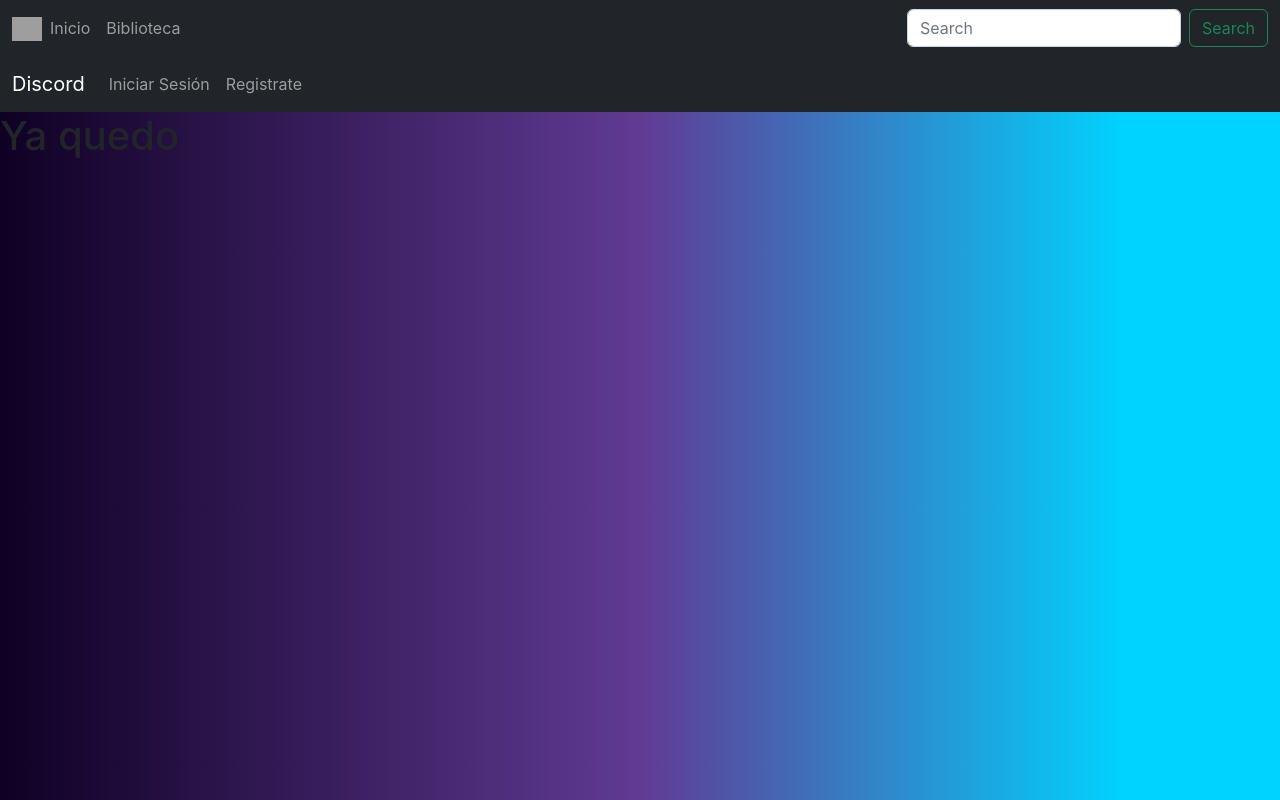
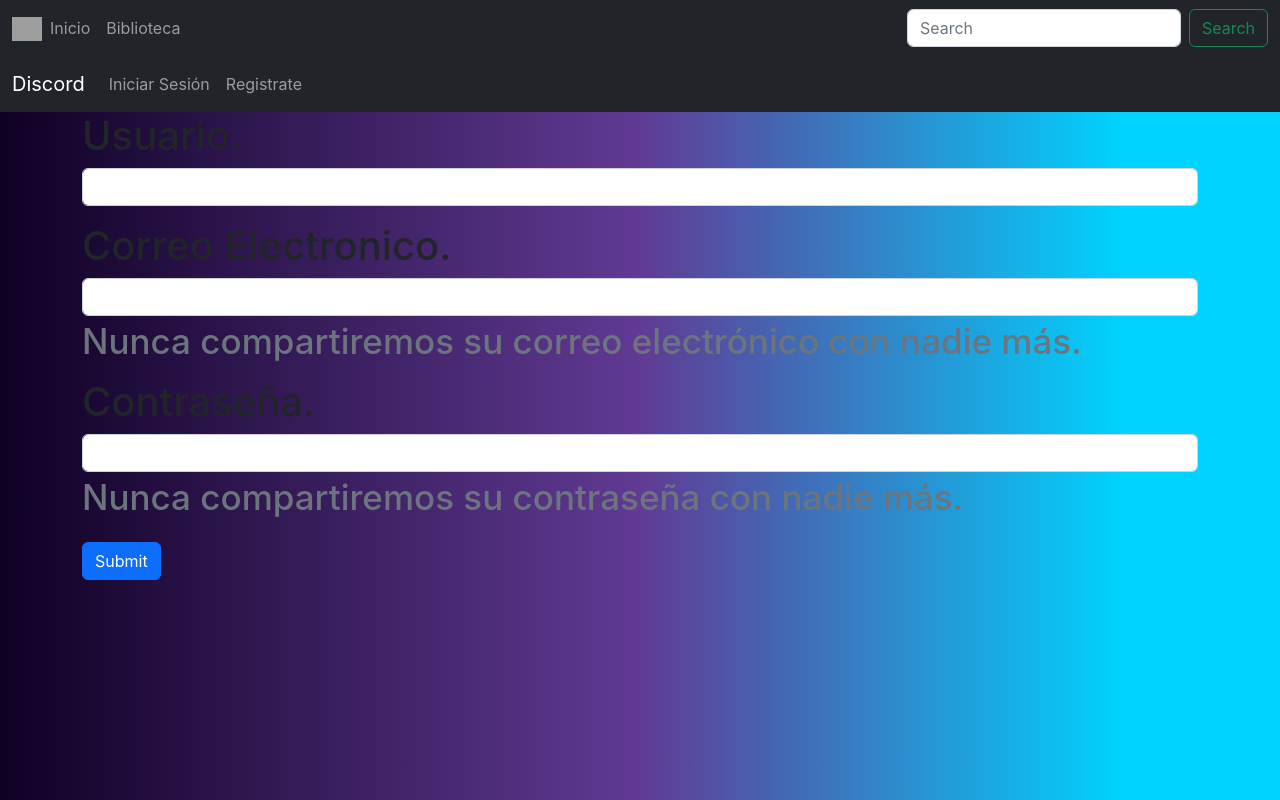
Before and after one commit to Derfenrir/Alejandria, a React (Create React App) app: page /registrar in a window 1280 px wide. Built offline with nearby package versions, Linux system fonts and the light colour scheme; grey boxes are pictures that could not be loaded.

Commit message:
Comprobacion de actuaizacion por repeticion de datos, con esta actualizacion se comprueba que se esta subiendo de manera correcta

```diff
--- /dev/null
+++ b/src/Componentes/Paginas/Iniciar.css
@@ -0,0 +1,3 @@
+.container{
+    margin-top:100px
+}
--- a/src/Componentes/Paginas/Iniciar.js
+++ b/src/Componentes/Paginas/Iniciar.js
@@ -3,7 +3,23 @@ import React, { Component } from 'react'
 export class Iniciar extends Component {
   render() {
     return (
-      <div><h1>Hola Gary</h1></div>
+      <div className='container'>
+        <h1>
+  <form>
+  <div class="mb-3">
+    <label for="exampleInputEmail1" class="form-label"> Correo Electronico. </label>
+    <input type="email" class="form-control" id="exampleInputEmail1" aria-describedby="emailHelp"/>
+    <div id="emailHelp" class="form-text"> Nunca compartiremos su correo electrónico con nadie más. </div>
+  </div>
+  <div class="mb-3">
+    <label for="exampleInputPassword1" class="form-label"> Contraseña. </label>
+    <input type="password" class="form-control" id="exampleInputPassword1"/>
+    <div id="emailHelp" class="form-text"> Nunca compartiremos su contraseña con nadie más.</div>
+  </div>
+  <button type="submit" class="btn btn-primary">Submit</button>
+</form>
+        </h1>
+      </div>
     )
   }
 }
--- a/src/Componentes/Paginas/Registrar.js
+++ b/src/Componentes/Paginas/Registrar.js
@@ -3,7 +3,31 @@ import React, { Component } from 'react'
 export class Registrar extends Component {
   render() {
     return (
-      <div><h1>Ya quedo</h1></div>
+      <div>
+       <div className='container'>
+          <h1>
+          <form>
+  <div class="mb-3">
+    <label  class="form-label"> Usuario. </label>
+    <input type="email" class="form-control" id="exampleInputEmail1" aria-describedby="emailHelp"/>
+  </div>
+
+  <div class="mb-3">
+    <label  class="form-label"> Correo Electronico. </label>
+    <input type="password" class="form-control" id="exampleInputPassword1"/>
+    <div id="emailHelp" class="form-text"> Nunca compartiremos su correo electrónico con nadie más.</div>
+  </div>
+
+  <div class="mb-3">
+    <label class="form-label"> Contraseña. </label>
+    <input type="password" class="form-control" id="exampleInputPassword1"/>
+    <div id="emailHelp" class="form-text"> Nunca compartiremos su contraseña con nadie más.</div>
+  </div>
+  <button type="submit" class="btn btn-primary">Submit</button>
+</form>
+          </h1>
+        </div>
+      </div>
     )
   }
 }
--- /dev/null
+++ b/src/Services/ConexionAxios.js
@@ -0,0 +1,4 @@
+//import Axios from "axios";
+//export default Axios.create({
+//    baseURL:'http://localhost:4000/api/'
+//})
```
